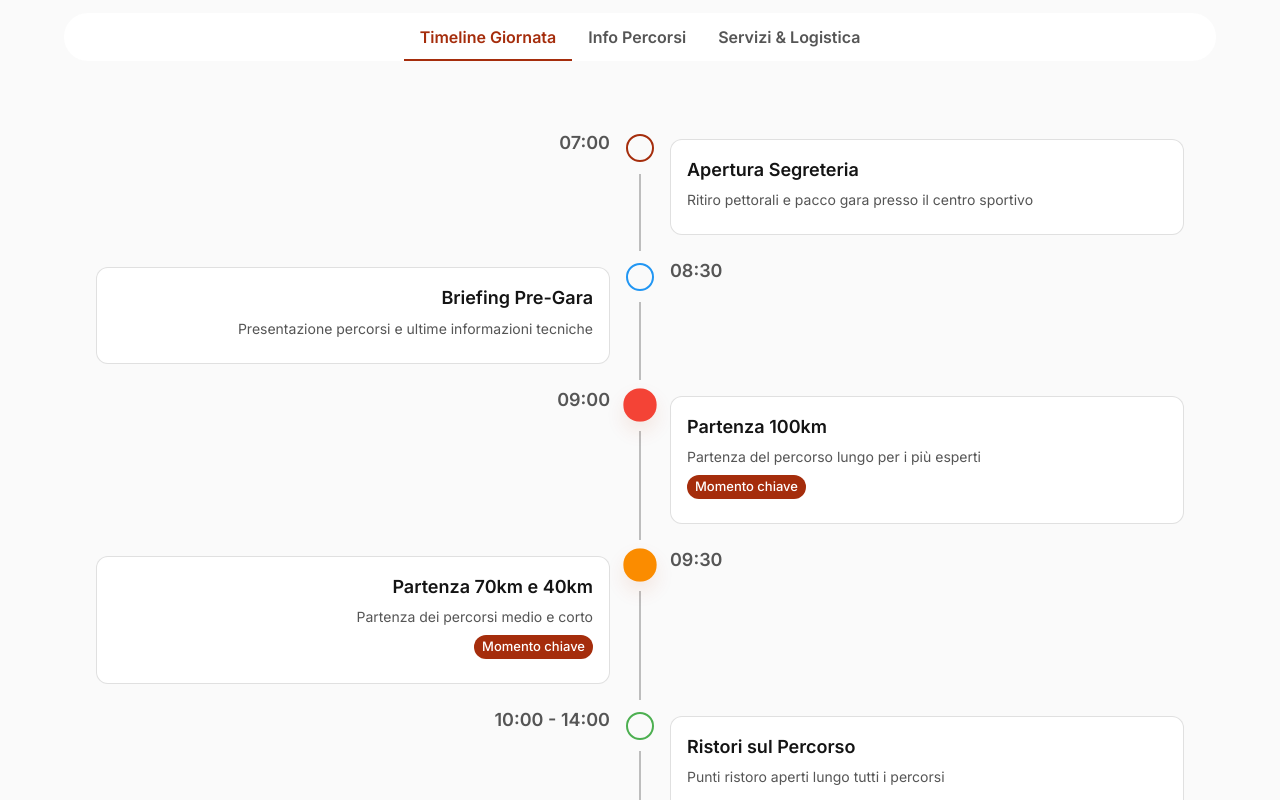
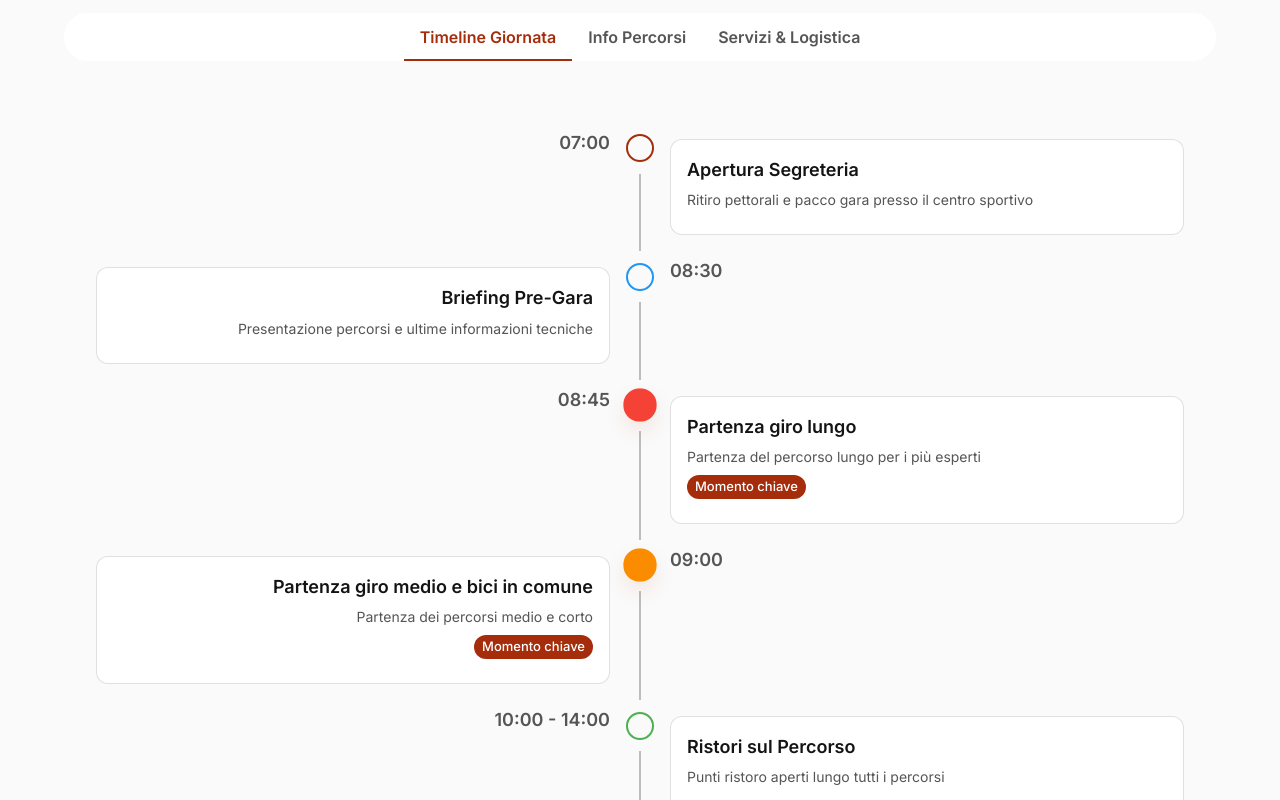
Before and after one commit to ferramar/beverino-bike-festival, a Next.js app: page /programma in a window 1280 px wide. Shown: the part 431-1231 px from the top of the page. Built offline with nearby package versions, Linux system fonts and the light colour scheme; some icons are missing.

Commit message:
remove gara label from all site

```diff
--- a/src/app/conferma/Conferma.tsx
+++ b/src/app/conferma/Conferma.tsx
@@ -127,7 +127,7 @@ export default function Conferma() {
           • Riceverai una <strong>email di conferma</strong> con tutti i dettagli dell'evento
         </Typography>
         <Typography variant="body1" sx={{ mb: 2 }}>
-          • Le <strong>istruzioni per la giornata</strong> della gara ti verranno inviate nei qualche settimana prima dell'evento
+          • Le <strong>istruzioni per la giornata</strong> del raduno ti verranno inviate nei qualche settimana prima dell'evento
         </Typography>
         {/* <Typography variant="body1" sx={{ mb: 2 }}>
           • Consulta il <strong>programma completo</strong> per conoscere tutti gli orari
--- a/src/app/layout.tsx
+++ b/src/app/layout.tsx
@@ -18,7 +18,7 @@ const inter = Inter({
 export const metadata: Metadata = {
   title: "Beverino Bike Festival 2025 - Raduno MTB in Liguria",
   description: "Partecipa alla quarta edizione del Beverino Bike Festival. 21 Settembre 2025. Tre percorsi attraverso paesaggi mozzafiato: 30km, 35km e 50km. Iscrizioni aperte!",
-  keywords: "beverino bike festival, gara ciclistica liguria, ciclismo la spezia, mountain bike liguria, granfondo liguria",
+  keywords: "beverino bike festival, raduno ciclistico liguria, ciclismo la spezia, mountain bike liguria, granfondo liguria",
   authors: [{ name: "Beverino Bike Festival" }],
   creator: "Beverino Bike Festival",
   publisher: "Beverino Bike Festival",
@@ -43,7 +43,7 @@ export const metadata: Metadata = {
         url: "https://beverinobikefestival.it/og-image.jpg",
         width: 1200,
         height: 630,
-        alt: "Beverino Bike Festival - Ciclisti in gara tra le colline liguri",
+        alt: "Beverino Bike Festival - Raduno ciclistico tra le colline liguri",
       },
     ],
     locale: "it_IT",
--- a/src/app/programma/page.tsx
+++ b/src/app/programma/page.tsx
@@ -79,16 +79,16 @@ const timelineData = [
     color: 'info' as const,
   },
   {
-    time: '09:00',
-    title: 'Partenza 100km',
+    time: '08:45',
+    title: 'Partenza giro lungo',
     description: 'Partenza del percorso lungo per i più esperti',
     icon: <FlagIcon />,
     color: 'error' as const,
     highlight: true,
   },
   {
-    time: '09:30',
-    title: 'Partenza 70km e 40km',
+    time: '09:00',
+    title: 'Partenza giro medio e bici in comune',
     description: 'Partenza dei percorsi medio e corto',
     icon: <DirectionsBikeIcon />,
     color: 'warning' as const,
--- a/src/components/LiberatoriaOfflineAlert/index.tsx
+++ b/src/components/LiberatoriaOfflineAlert/index.tsx
@@ -287,7 +287,7 @@ export default function LiberatoriaOfflineAlert() {
               </ListItemIcon>
               <ListItemText
                 primary="4. Completa l'iscrizione"
-                secondary="Paga la quota di partecipazione (€25 gara + €12 pasta party opzionale)"
+                secondary="Paga la quota di partecipazione (€25 raduno + €12 pasta party opzionale)"
                 primaryTypographyProps={{
                   variant: 'body2',
                   fontWeight: 600,
@@ -313,7 +313,7 @@ export default function LiberatoriaOfflineAlert() {
               Importante
             </AlertTitle>
             <Typography variant="caption" component="div" sx={{ fontSize: { xs: '0.75rem', sm: '0.875rem' } }}>
-              • L'iscrizione il giorno della gara è soggetta a disponibilità posti<br />
+              • L'iscrizione il giorno del raduno è soggetta a disponibilità posti<br />
               • Ti consigliamo di arrivare presto per assicurarti il pettorale<br />
               • Porta un documento d'identità valido<br />
               • Per i minori è necessaria la presenza di un genitore
--- a/src/components/homeBanner/index.tsx
+++ b/src/components/homeBanner/index.tsx
@@ -210,7 +210,7 @@ export default function HomeBanner() {
                 color: 'white',
               }}
             >
-              Partecipa alla nostra epica gara ciclistica attraverso paesaggi
+              Partecipa al nostro raduno ciclistico attraverso paesaggi
               mozzafiato e sfida te stesso sui percorsi che abbiamo creato
               per tutti i livelli di esperienza.
             </Typography>
```
